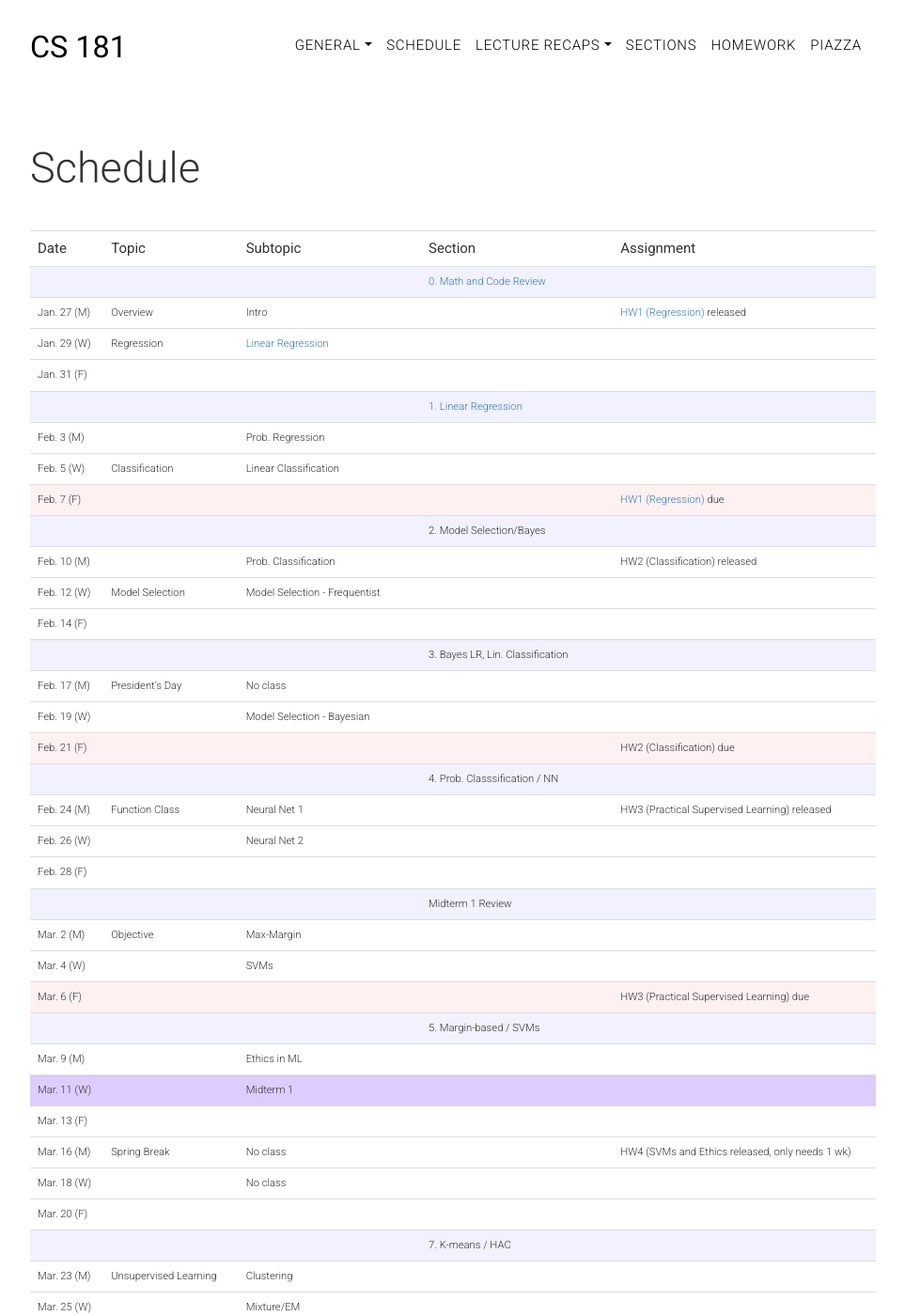
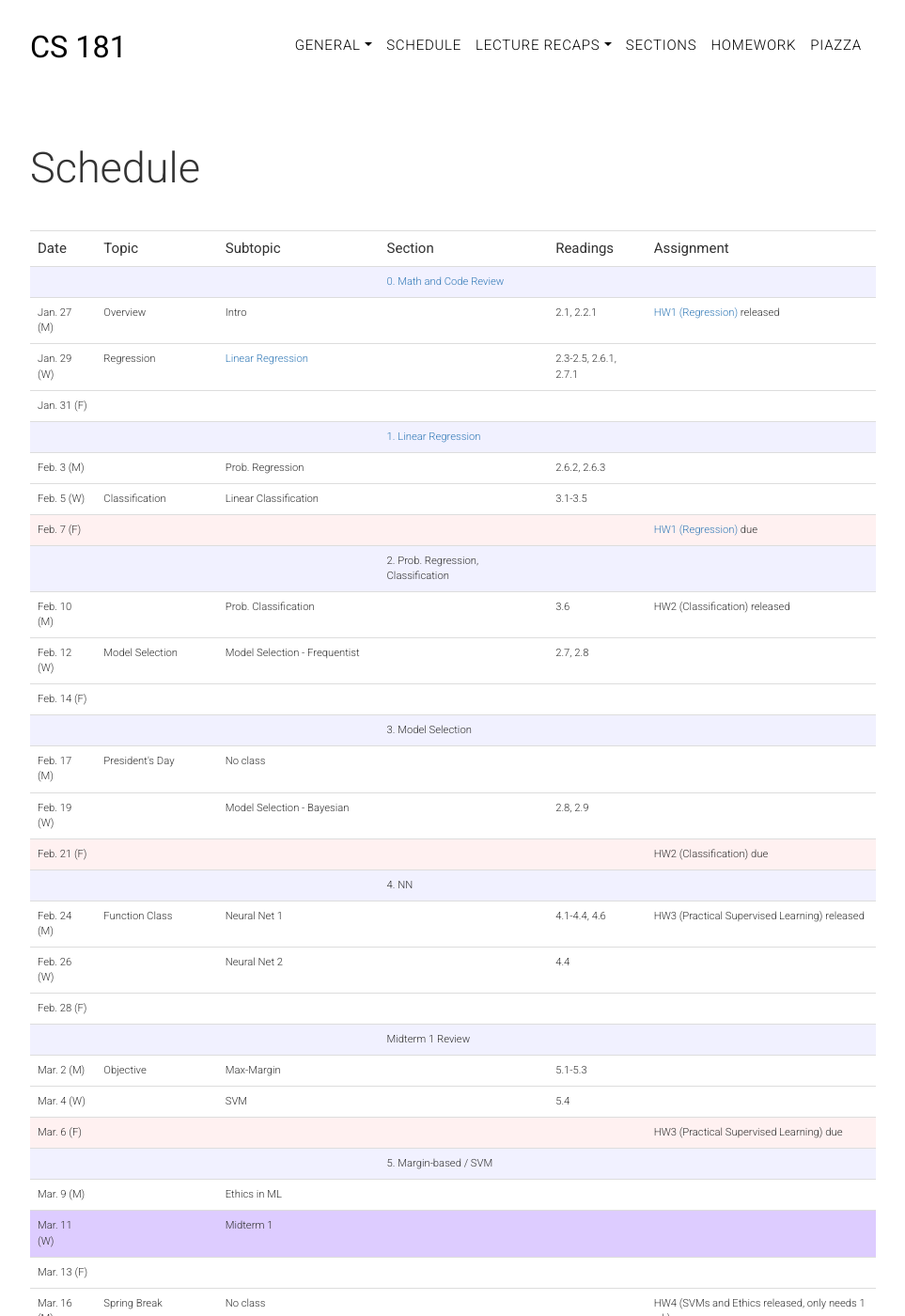
Before and after one commit to harvard-ml-courses/cs181-web-2020, a Jekyll site: the page built from schedule.html, in a window 1280 px wide and 1400 px high. Shown: the whole window at 94% size, without its empty margins (158-1121 px from the left). Built offline with Jekyll 4.4.1, drawn with Linux system fonts in a browser that asks for light colours; some of the changed text lies outside the part shown.

Commit message:
reading chapters added, section 1 solution added

```diff
--- a/_data/all.yaml
+++ b/_data/all.yaml
@@ -93,12 +93,12 @@ lectures:
   - topic: Overview #Jan 28
     subtopic: Intro
     section:
-    readings:
+    readings: 2.1, 2.2.1
     hw: <a href="/cs181-web/homework#hw1">HW1 (Regression)</a> released
   - topic: Regression #Jan 30
     subtopic: <a href="/cs181-web/recap2">Linear Regression</a>
     section:
-    readings:
+    readings: 2.3-2.5, 2.6.1, 2.7.1
     hw:
   - topic:
     subtopic:
@@ -116,12 +116,12 @@ lectures:
   - topic: #Feb 4
     subtopic: Prob. Regression
     section:
-    readings:
+    readings: 2.6.2, 2.6.3
     hw:
   - topic: Classification
     subtopic: Linear Classification
     section:
-    readings:
+    readings: 3.1-3.5
     hw:
   - topic: #Feb 8
     subtopic:
@@ -131,20 +131,20 @@ lectures:
     type: 'hw'
   - topic: # section 2
     subtopic:
-    section: 2. Model Selection/Bayes
+    section: 2. Prob. Regression, Classification
     readings:
     hw:
     type: 'sec'
   - topic: #Feb 11
     subtopic: Prob. Classification
     section:
-    readings:
+    readings: 3.6
     demos:
     hw: HW2 (Classification) released
   - topic: Model Selection
     subtopic: Model Selection - Frequentist
     section:
-    readings:
+    readings: 2.7, 2.8
     hw:
   - topic: #Feb 15
     subtopic:
@@ -155,7 +155,7 @@ lectures:
     type:
   - topic: # section 3
     subtopic:
-    section: 3. Bayes LR, Lin. Classification
+    section: 3. Model Selection
     readings:
     hw:
     type: 'sec'
@@ -166,7 +166,7 @@ lectures:
   - topic:
     subtopic: Model Selection - Bayesian
     section:
-    readings:
+    readings: 2.8, 2.9
     hw:
   - topic: #Feb 22
     subtopic:
@@ -176,7 +176,7 @@ lectures:
     type: 'hw'
   - topic: # section 4
     subtopic:
-    section: 4. Prob. Classsification / NN
+    section: 4. NN
     readings:
     demos:
     hw:
@@ -184,12 +184,12 @@ lectures:
   - topic: Function Class
     subtopic: Neural Net 1
     section:
-    readings:
+    readings: 4.1-4.4, 4.6
     hw: HW3 (Practical Supervised Learning) released
   - topic: #Feb 27
     subtopic: Neural Net 2
     section:
-    readings:
+    readings: 4.4
     hw:
   - topic: #Mar 1
     subtopic:
@@ -205,12 +205,12 @@ lectures:
   - topic: Objective #Mar 4
     subtopic: Max-Margin
     section:
-    readings:
+    readings: 5.1-5.3
     hw:
   - topic: #Mar 6
-    subtopic: SVMs
+    subtopic: SVM
     section:
-    readings:
+    readings: 5.4
     hw:
   - topic: #Mar 8
     subtopic:
@@ -220,7 +220,7 @@ lectures:
     type: 'hw'
   - topic: # section 5
     subtopic:
-    section: 5. Margin-based / SVMs
+    section: 5. Margin-based / SVM
     readings:
     hw:
     type: 'sec'
@@ -270,12 +270,12 @@ lectures:
   - topic: Unsupervised Learning # Mar 25
     subtopic: Clustering
     section:
-    readings:
+    readings: 6
     hw:
   - topic: #Mar 27
-    subtopic: Mixture/EM
+    subtopic: Mixture Models
     section:
-    readings:
+    readings: 9.1-9.5
     demos:
     hw:
   - topic: #Mar 29
@@ -294,13 +294,13 @@ lectures:
   - topic:  # Apr 1
     subtopic: PCA
     section:
-    readings:
+    readings: 7
     demos:
     hw: HW5 (Clustering, EM, PCA) released
   - topic: PGMs #Apr 3
     subtopic: Topic Models
     section:
-    readings:
+    readings: 9.6
     hw:
   - topic: # Apr 5
     subtopic:
@@ -317,7 +317,7 @@ lectures:
   - topic:  #Apr 8
     subtopic: Graphical Models
     section:
-    readings:
+    readings: 8
     hw:
     type:
   - topic: #Apr 10
@@ -342,7 +342,7 @@ lectures:
   - topic:
     subtopic: Linear BNs (HMMs)
     section:
-    readings:
+    readings: 10
     hw: HW6 (Graphical Models and RL) released
   - topic: # Apr 17
     subtopic: MDP, value/policy Iteration
--- a/schedule.html
+++ b/schedule.html
@@ -12,7 +12,7 @@ weight: 0
                 <th>Topic</th>
                 <th>Subtopic</th>
                 <th>Section</th>
-<!--                <th>Readings</th>-->
+                <th>Readings</th>
                 <th>Assignment </th>
             </tr>
             {% for lecture in site.data.all.lectures %}
@@ -21,7 +21,7 @@ weight: 0
                 <td> {{lecture.topic | default: ""}} </td>
                 <td> {{lecture.subtopic | default: ""}}</td>
                 <td> {{lecture.section | default: ""}}</td>
-<!--                <td> {{lecture.readings | default: ""}}</td>-->
+                <td> {{lecture.readings | default: ""}}</td>
                 <td> {{lecture.hw | default: ""}}</td>
             </tr>
             {% endfor %}
--- a/sections.html
+++ b/sections.html
@@ -27,6 +27,7 @@ weight: 0
         <p class="head-subtitle">Mon Feb 3</p>
         <ul class="lists">
             <li><a href="sections/sec1.pdf" target="_blank">PDF</a></li>
+            <li><a href="sections/sec1-soln.pdf" target="_blank">Solutions PDF</a></li>
         </ul>
     </div>
 </section>
```
Also changed, not shown: 1 other file.
